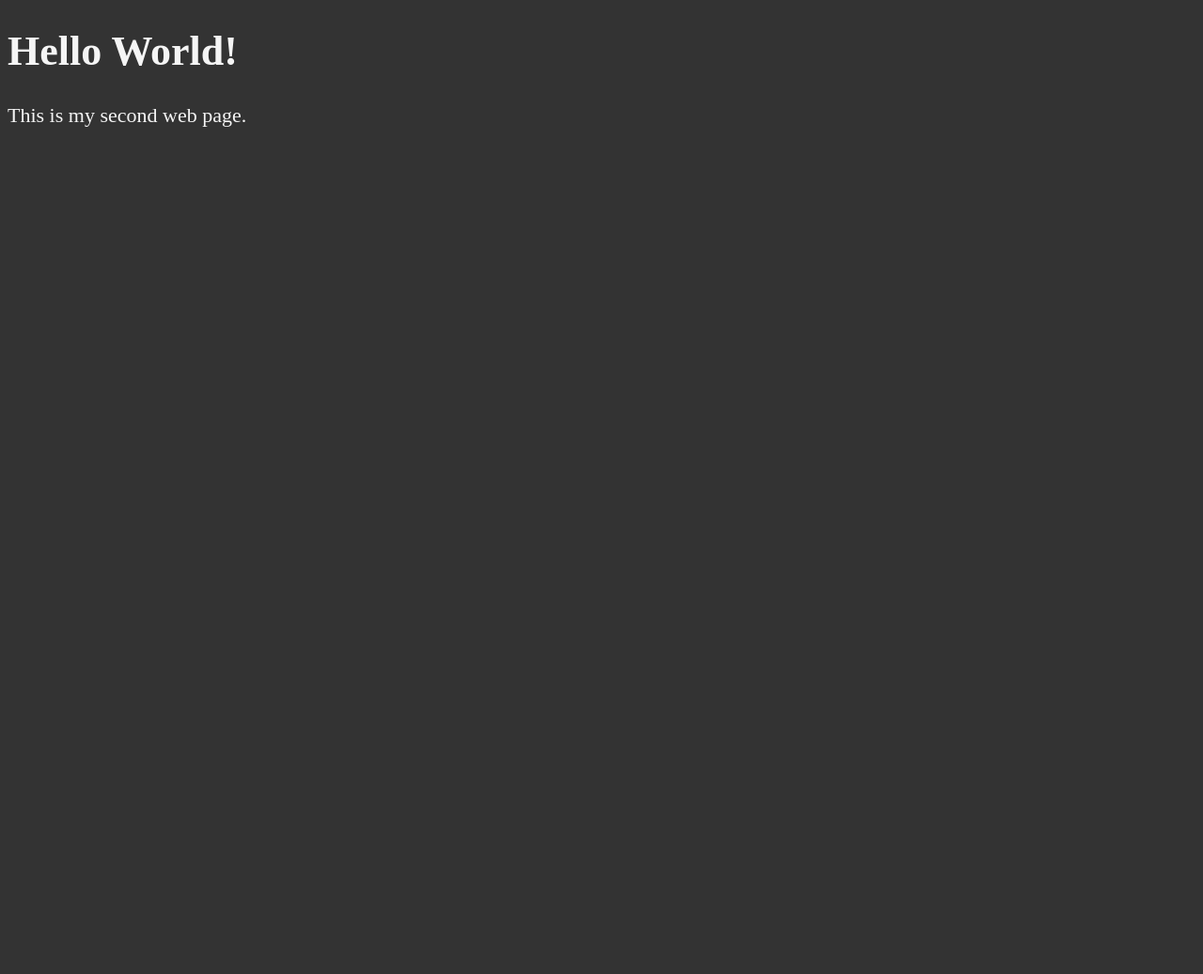
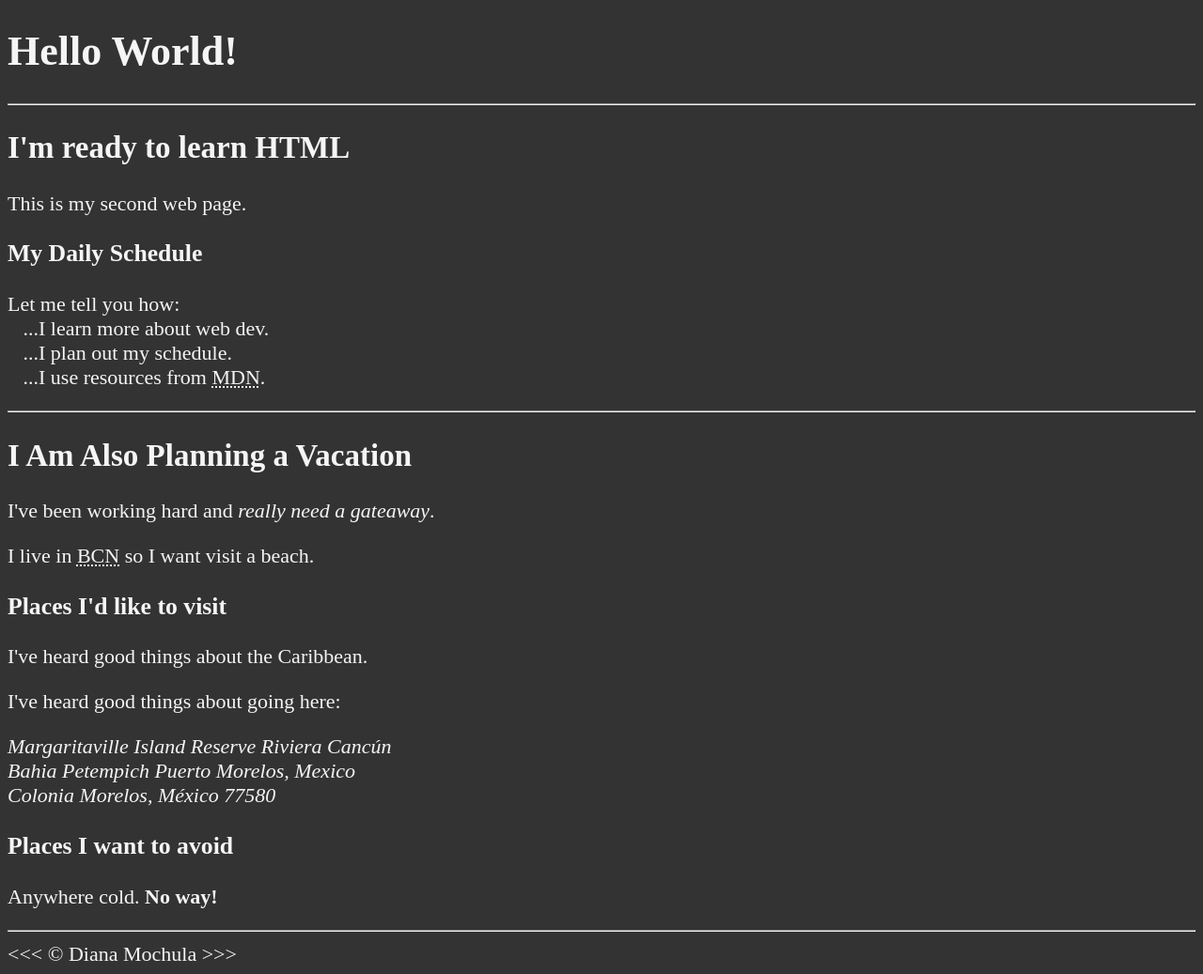
Before and after one commit to dianamochula/01_lesson, a plain HTML site: page index.html in a window 1280 px wide. Shown: the whole page at 94% size. Before the commit the page ends 800 px from the top, so only its background shows below. Drawn offline with Linux system fonts and the light colour scheme.

Commit message:
add basic text elements

```diff
--- a/index.html
+++ b/index.html
@@ -12,7 +12,41 @@
 
   <body>
     <h1>Hello World!</h1>
+
+    <hr>
+
+    <h2>I'm ready to learn HTML</h2>
     <p>This is my second web page.</p>
+
+    <h3>My Daily Schedule </h3>
+    <p>Let me tell you how:
+      <br>&nbsp;&nbsp;&nbsp;...I learn more about web dev.
+      <br>&nbsp;&nbsp;&nbsp;...I plan out my schedule.
+      <br>&nbsp;&nbsp;&nbsp;...I use resources from <abbr title="Mozilla Developer Network">MDN</abbr>.
+    </p>
+
+    <hr>
+
+     <h2>I Am Also Planning a Vacation</h2>
+    <p>I've been working hard and <em> really need a gateaway</em>.</p>
+    <p>I live in <abbr title="Barcelona">BCN</abbr> so I want visit a beach.</p>
+
+    <h3>Places I'd like to visit</h3>
+    <p>I've heard good things about the Caribbean.</p>
+    <p> I've heard good things about going here: </p>
+    <address>
+      Margaritaville Island Reserve Riviera Cancún <br>
+      Bahia Petempich Puerto Morelos,
+      Mexico<br>
+      Colonia Morelos, México 77580
+    </address>
+
+    <!-- TODO: Add more places -->
+    <h3>Places I want to avoid </h3>
+    <p>Anywhere cold. <strong> No way!</strong> </p>
+
+    <hr>
+    &lt;&lt;&lt; &copy; Diana Mochula &gt;&gt;&gt;
   </body>
 
 </html>
```
